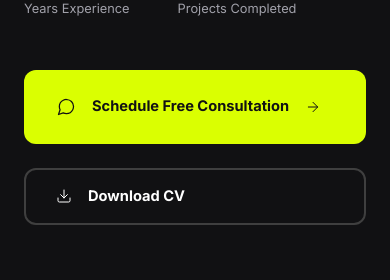
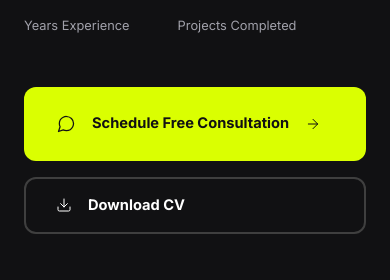
Before and after one commit to Ezlryb506/Rizaldev, a Next.js app: page / in a window 390 px wide. Shown: the part 648-928 px from the top of the page. Built offline with nearby package versions, Linux system fonts and the light colour scheme; no server answers.

Commit message:
Adjust hero layout spacing for mid screens

```diff
--- a/src/app/globals.css
+++ b/src/app/globals.css
@@ -659,6 +659,12 @@ html[lang="id"] [data-lang="en"] {
 .element-3 { bottom: 20%; left: 20%; animation-delay: 4s; }
 @keyframes float { 0%,100%{ transform: translateY(0) rotate(0deg);} 50%{ transform: translateY(-20px) rotate(180deg);} }
 
+@media (max-width: 1200px) {
+  .hero-section { padding: clamp(72px, 10vh, 140px) 0 var(--space-2xl); }
+  .hero-content { grid-template-columns: 1.4fr 1fr; gap: clamp(var(--space-xl), 5vw, var(--space-2xl)); }
+  .hero-actions { flex-wrap: wrap; gap: var(--space-md); row-gap: var(--space-sm); }
+}
+
 /* Responsive: hero */
 @media (max-width: 768px) {
   .hero-content { grid-template-columns: 1fr; }
```
